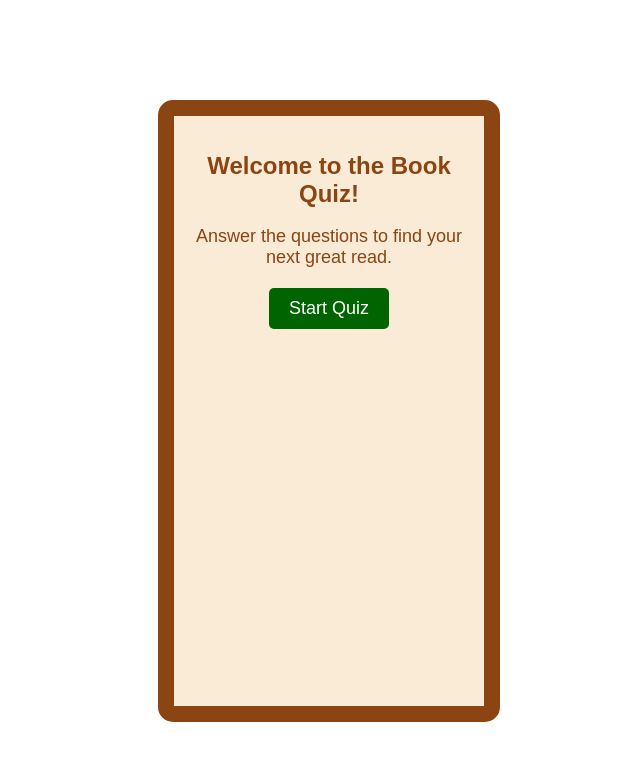
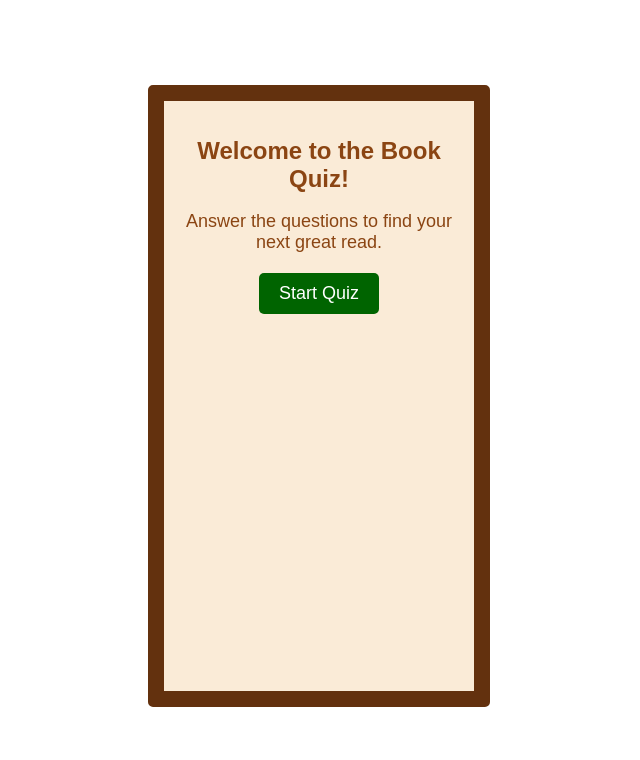
Before and after one commit to hannahalli/Book-Quiz, a Svelte app: page / in a window 1280 px wide. Shown: the top 760 px of the page, without its empty margins (640-1280 px from the left). Built offline with nearby package versions, Linux system fonts and the light colour scheme.

Commit message:
fixing size

```diff
--- a/src/App.svelte
+++ b/src/App.svelte
@@ -46,14 +46,14 @@
     /* Add your CSS styles here */
     .container {
         position: absolute;
-        top: 100px; /* Adjust the top position as per your requirement */
-        left: calc((1536px - 500px) / 2 + 280px); /* Adjust the left position as per your requirement */
+        top: 85px; /* Adjust the top position as per your requirement */
+        left: calc((1536px - 500px) / 2 + 270px); /* Adjust the left position as per your requirement */
         width: 270px; /* Increase width */
         height: 550px; /* Increase height */
         background-color: #FAEBD7; /* Set light brown background color */
-        border: 16px solid #8B4513; /* Set dark brown border */
+        border: 16px solid #63310e; /* Set dark brown border */
         padding: 20px;
-        border-radius: 15px;
+        border-radius: 5px;
         /* overflow-y: auto; Enable scrolling if content overflows */
         z-index: 1; /* Ensure the container is above other elements */
         pointer-events: auto; /* Enable pointer events for the container */
```
